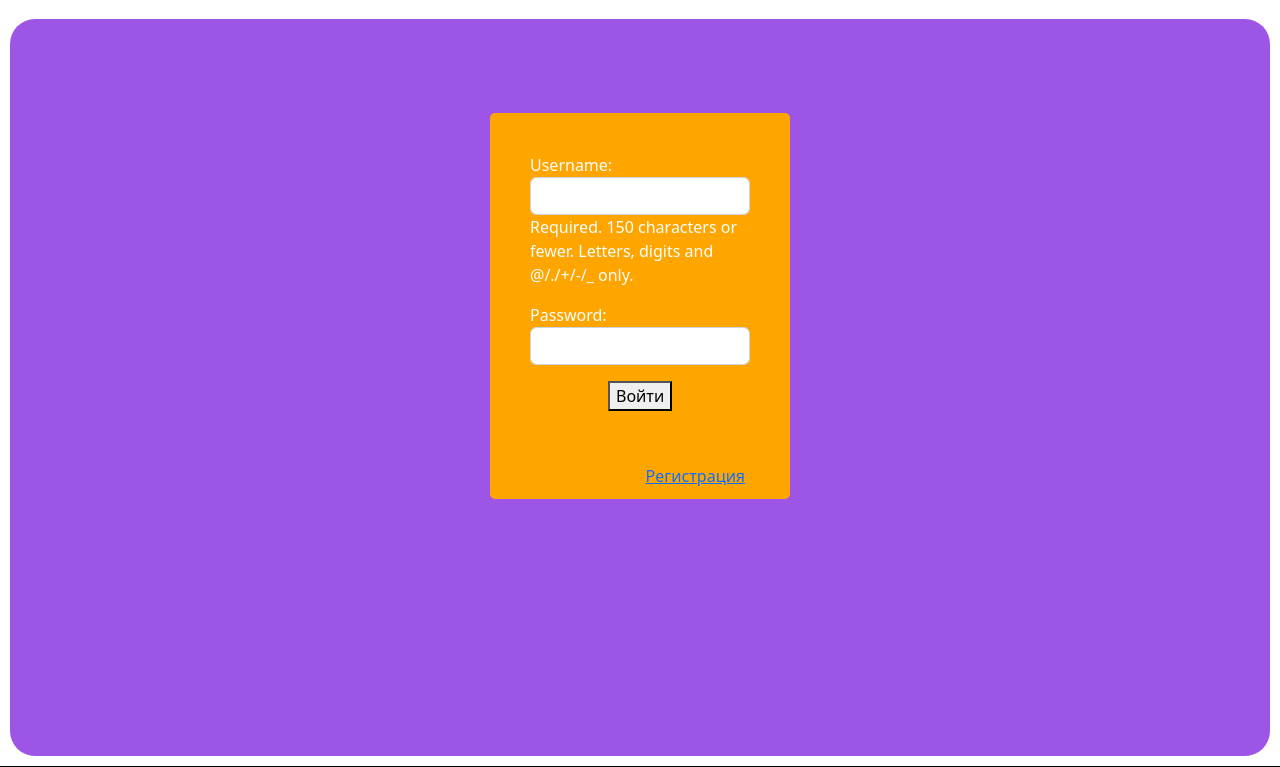
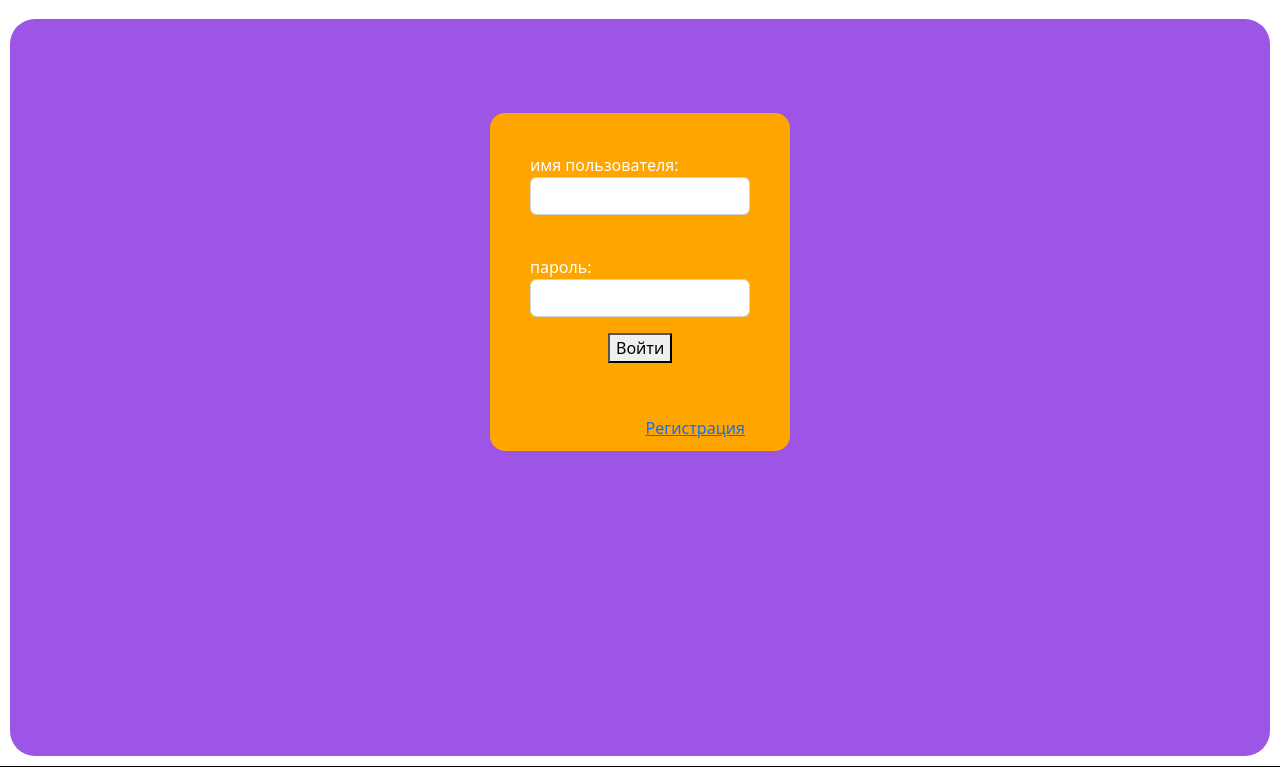
Before and after one commit to moipo/tester, a Django app: page /login/ in a window 1280 px wide. Shown: the part 56-823 px from the top of the page. Run offline with Django 4.2, Linux system fonts and the light colour scheme.

Commit message:
fixed form display

```diff
--- a/templates/sign/login_form.html
+++ b/templates/sign/login_form.html
@@ -28,7 +28,7 @@
     width: 300px;
     height; 200px;
     padding: 40px;
-    border-radius: 5px;
+    border-radius: 15px;
     margin-top: 70px;
 
 
--- a/templates/sign/register.html
+++ b/templates/sign/register.html
@@ -9,7 +9,8 @@
   {% endif %}
   <form action = "{% url 'register' %}" method="post"> {% csrf_token %}
     {{user_form.as_p}}
-    <button type="submit" style = "margin-left: 60px;"> Зарегистрироваться </button>
+    <br>
+    <button type="submit" style = "margin-left: 30px;"> Зарегистрироваться </button>
   </form>
 
 </div>
--- a/templates/take_test/show_result.html
+++ b/templates/take_test/show_result.html
@@ -8,7 +8,7 @@
     <br>
     <br>
 
-    <a href = "{%url 'show_result_table' taken_test.id %}">показать таблицу</a>
+    <a href = "{%url 'show_result_table' taken_test.id %}" class = "text-warning">показать таблицу</a>
 
 
   </div>
--- a/univ_app/forms.py
+++ b/univ_app/forms.py
@@ -98,3 +98,8 @@ class UserForm(forms.ModelForm):
         'username',
         'password',
         ]
+        labels = {
+        "username" : "имя пользователя",
+        "password" : "пароль"
+        }
+        help_texts = {'username' : " "}
```
Also changed, not shown: db.sqlite3.
